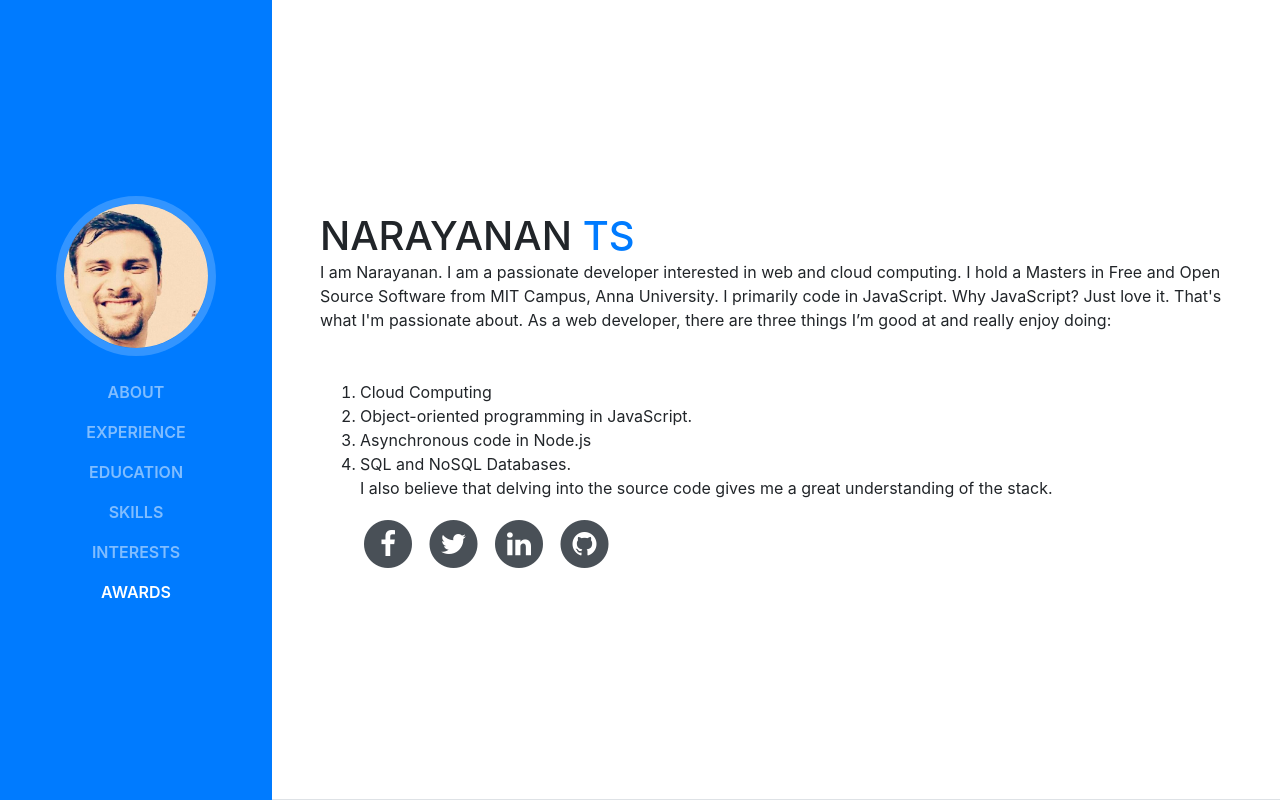
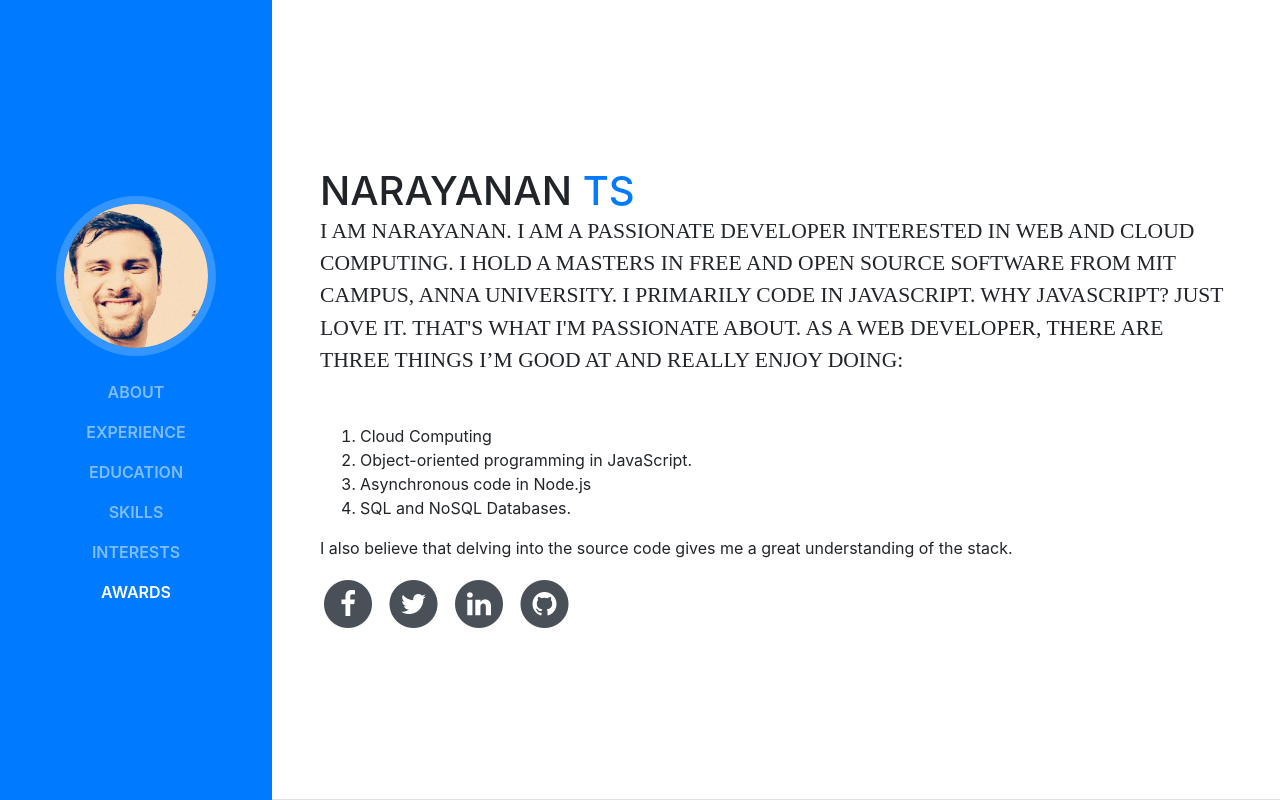
Before and after one commit to narayanants/narayanants.github.io, a website with bundled scripts: page index.html in a window 1280 px wide. Shown: the top 800 px of the page. Built offline with nearby package versions, Linux system fonts and the light colour scheme; a web font is replaced by a local one.

Commit message:
added classes

```diff
--- a/index.html
+++ b/index.html
@@ -69,7 +69,7 @@
         <h1 class="mb-0">Narayanan
           <span class="text-primary">Ts</span>
         </h1>
-        <p class="mb-5">I am Narayanan. I am a passionate developer interested in web and cloud computing. I hold a Masters in Free and Open
+        <p class=" subheading mb-5">I am Narayanan. I am a passionate developer interested in web and cloud computing. I hold a Masters in Free and Open
           Source Software from MIT Campus, Anna University. I primarily code in JavaScript. Why JavaScript? Just love it.
           That's what I'm passionate about. As a web developer, there are three things I’m good at and really enjoy doing:
           <ol>
@@ -77,8 +77,8 @@
             <li>Object-oriented programming in JavaScript.</li>
             <li>Asynchronous code in Node.js</li>
             <li>SQL and NoSQL Databases.</li>
-            </ul>
-            <p> I also believe that delving into the source code gives me a great understanding of the stack.</p>
+          </ol>
+          <p> I also believe that delving into the source code gives me a great understanding of the stack.</p>
         </p>
         <ul class="list-inline list-social-icons mb-0">
           <li class="list-inline-item">
```
